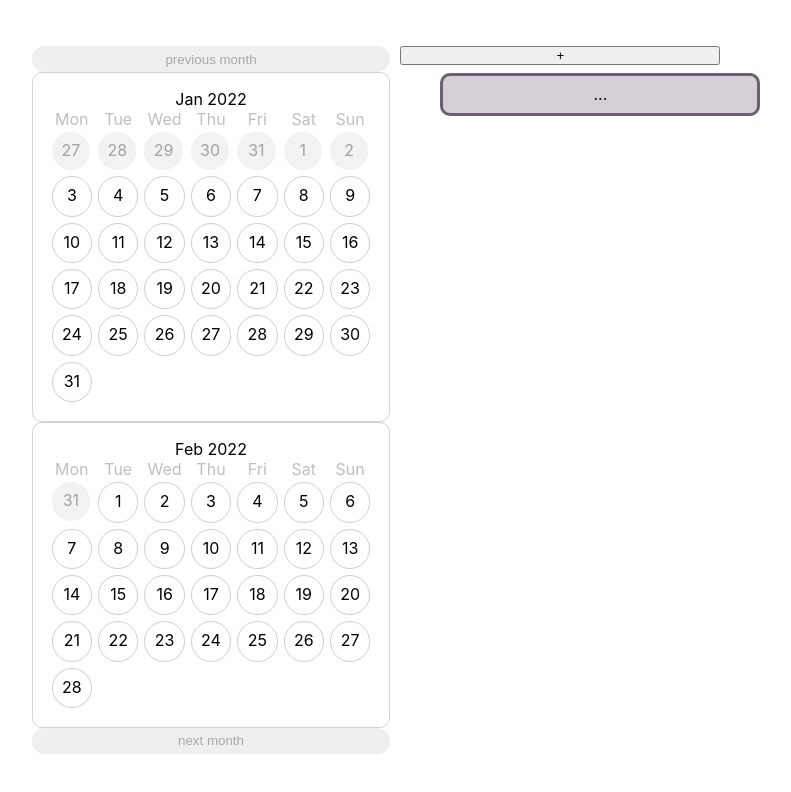
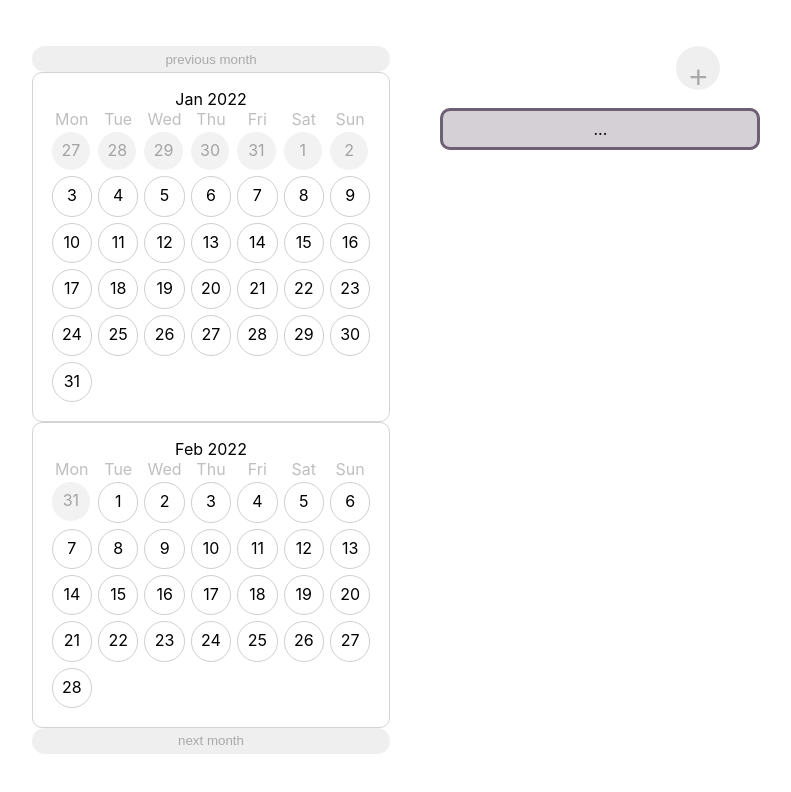
Before and after one commit to juliabiel25/scheduling-app, a React (Create React App) app: page / in a window 1280 px wide. Shown: the top 792 px of the page, without its empty margins (264-1055 px from the left). Built offline with nearby package versions, Linux system fonts and the light colour scheme; the HTML template or start-up script is replaced by a standard one.

Commit message:
changed button className

```diff
--- a/src/components/ScheduleNavigation.tsx
+++ b/src/components/ScheduleNavigation.tsx
@@ -24,7 +24,7 @@ const ScheduleNavigation: React.FC<ScheduleNavigationProps> = (props) => {
 
   return (
     <div className="date-selection-navigation">
-      <button onClick={props.newSelectionSet}>+</button>
+      <button className='add-selection-set-btn 'onClick={props.newSelectionSet}>+</button>
       {selectionSets}
     </div>
   );
```
